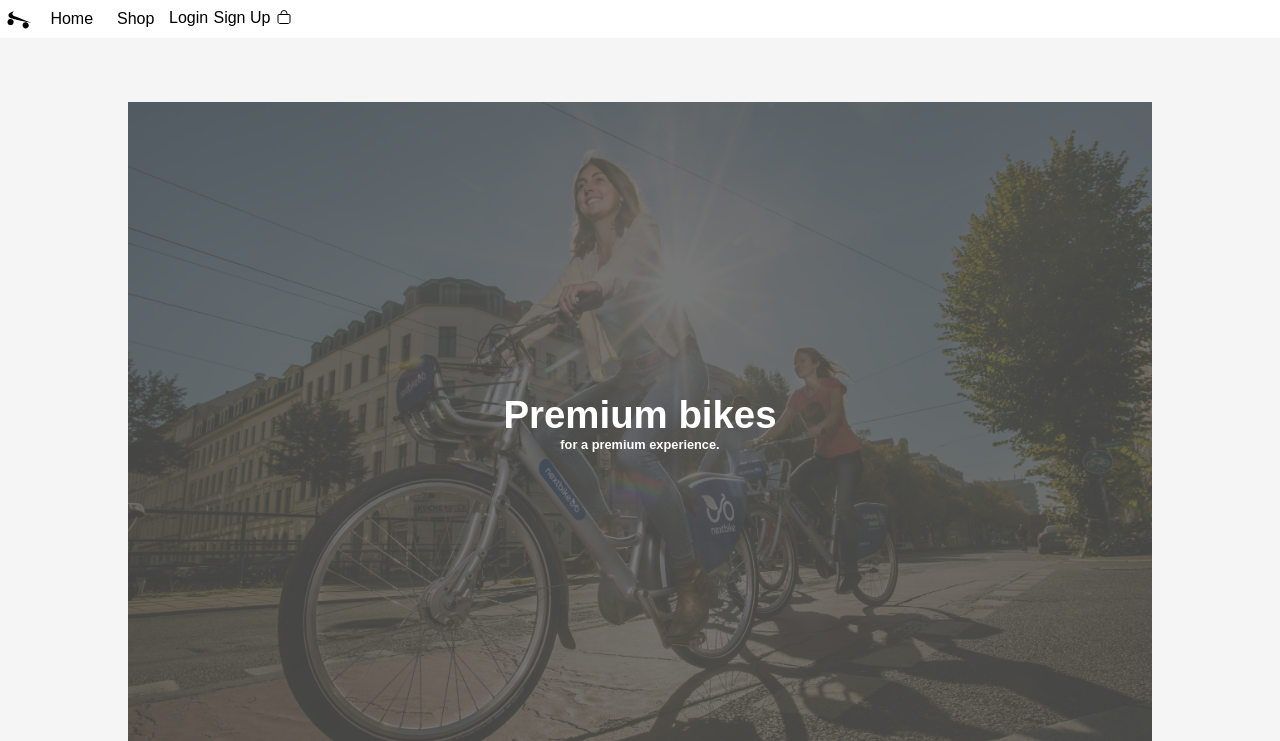
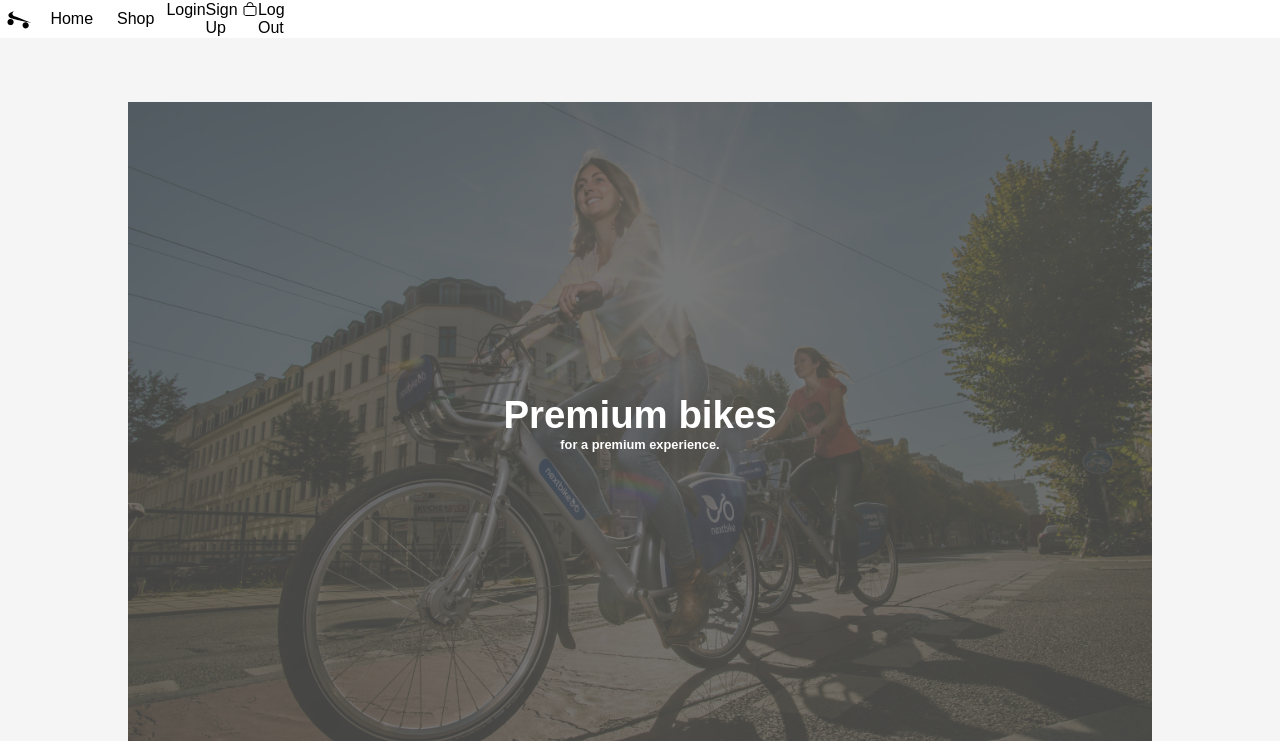
Before and after one commit to NathanH2111/BikeShop, a Flask app: page / in a window 1280 px wide. Shown: the top 741 px of the page. Run offline with Flask 2, Linux system fonts and the light colour scheme.

Commit message:
added logout to all pages

```diff
--- a/templates/index.html
+++ b/templates/index.html
@@ -47,6 +47,10 @@
 						class="navbar-item right-navbar-item"
 						><ion-icon name="bag-outline"></ion-icon
 					></a>
+					<a
+                    href="{{url_for('logOut')}}"
+                    class="navbar-item right-navbar-item"
+                    >Log Out</a>
 				</div>
 			</div>
 		</navbar>
--- a/templates/shop.html
+++ b/templates/shop.html
@@ -47,6 +47,10 @@
             class="navbar-item right-navbar-item"
             ><ion-icon name="bag-outline"></ion-icon
           ></a>
+          <a
+                    href="{{url_for('logOut')}}"
+                    class="navbar-item right-navbar-item"
+                    >Log Out</a>
         </div>
       </div>
     </navbar>
```
